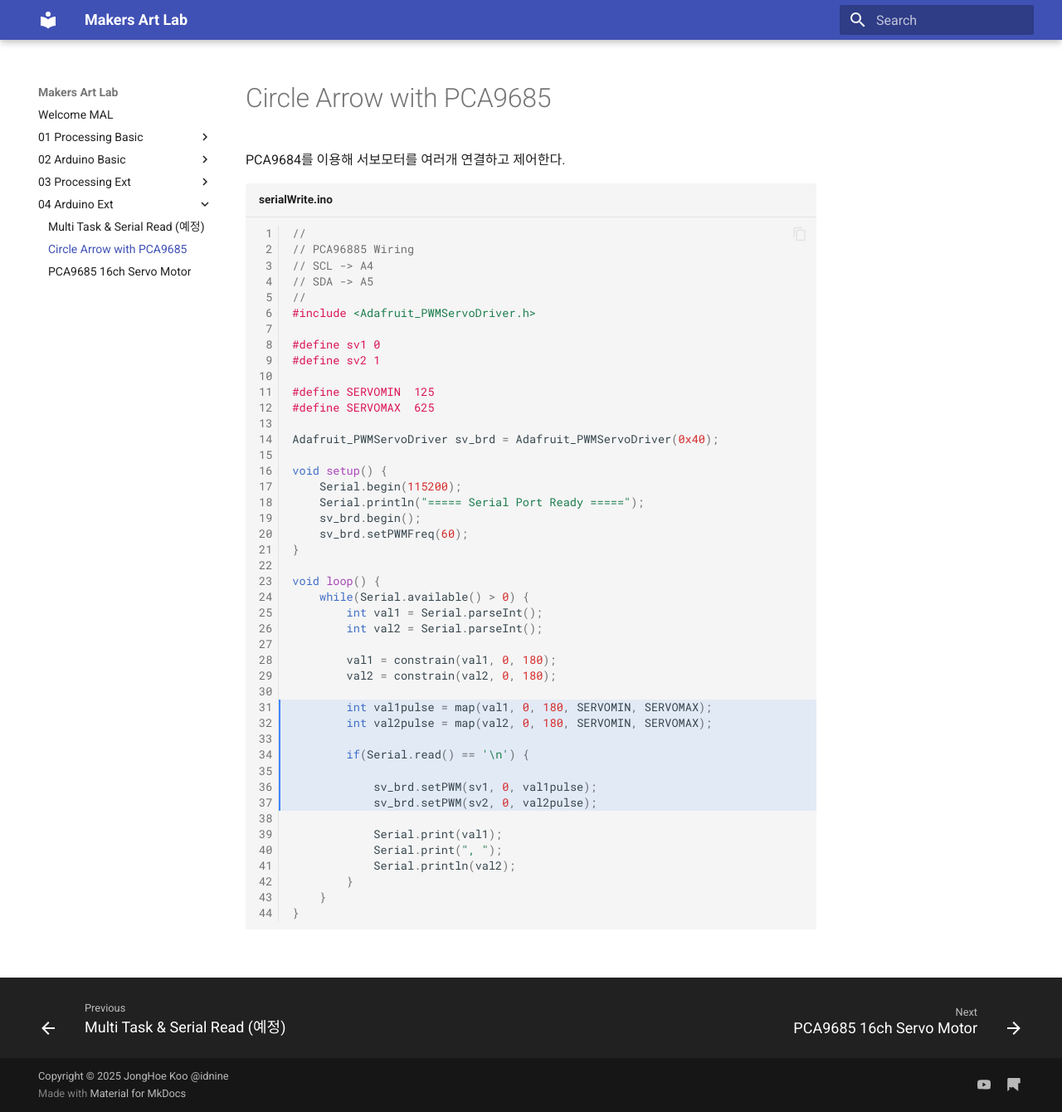
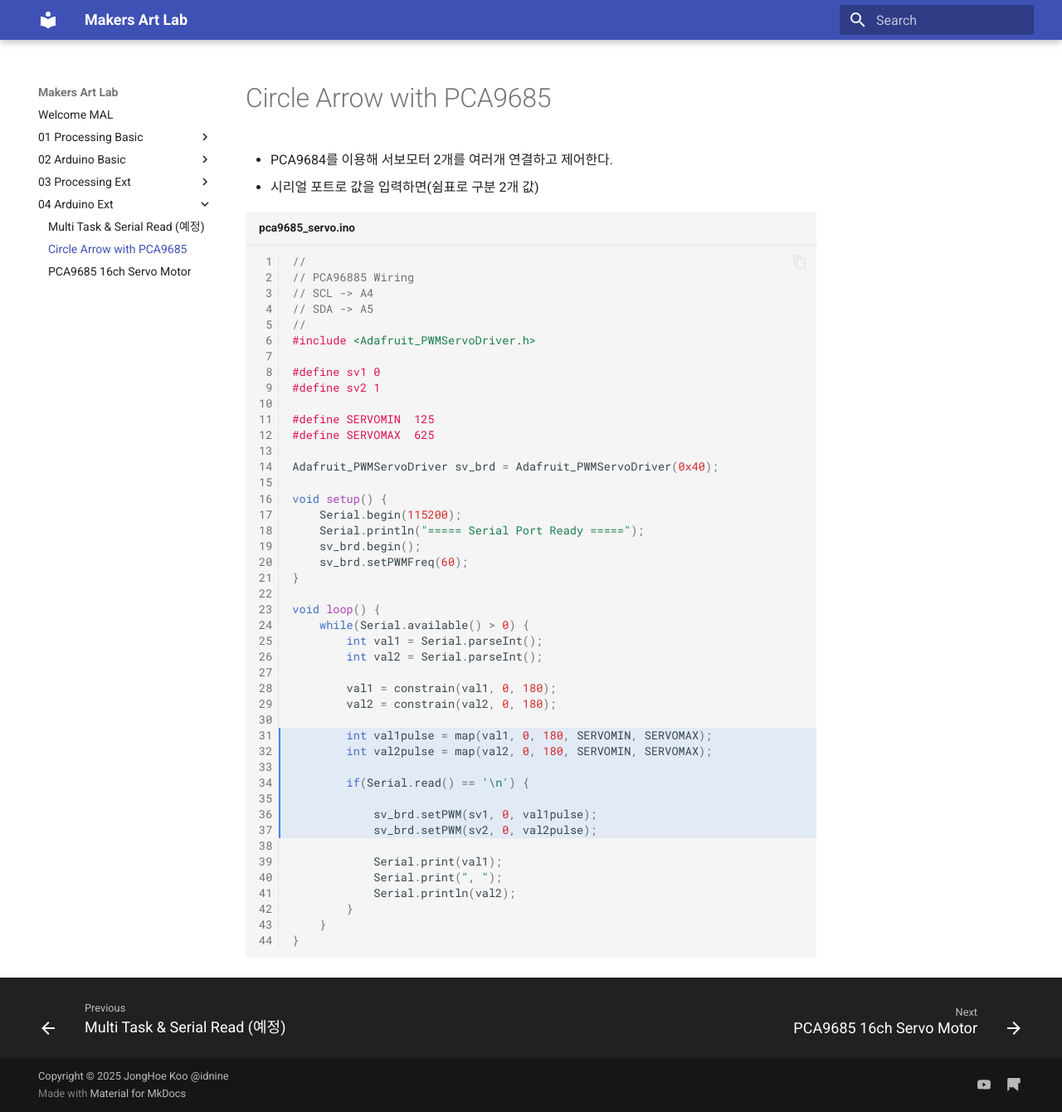
Before and after one commit to jonghoe9/makers-art-lab, an MkDocs documentation site: the page built from docs/04_Arduino_Ext/PCA9684_Processing.md, in a window 1280 px wide and 1340 px high. Shown: the whole window at 83% size. Built offline with MkDocs 1.6.1 and Material for MkDocs 9.7.7, drawn with Linux system fonts in a browser that asks for light colours.

Commit message:
타이틀 수정

````diff
--- a/docs/04_Arduino_Ext/PCA9684_Processing.md
+++ b/docs/04_Arduino_Ext/PCA9684_Processing.md
@@ -1,8 +1,9 @@
 # Circle Arrow with PCA9685
 
-PCA9684를 이용해 서보모터를 여러개 연결하고 제어한다.
+* PCA9684를 이용해 서보모터 2개를 여러개 연결하고 제어한다.
+* 시리얼 포트로 값을 입력하면(쉼표로 구분 2개 값)
 
-```cpp title="serialWrite.ino" linenums="1" hl_lines="31-37"
+```cpp title="pca9685_servo.ino" linenums="1" hl_lines="31-37"
 //
 // PCA96885 Wiring
 // SCL -> A4
````
Also changed, not shown: docs/04_Arduino_Ext/PCA9685.md (+3 -1 lines).
